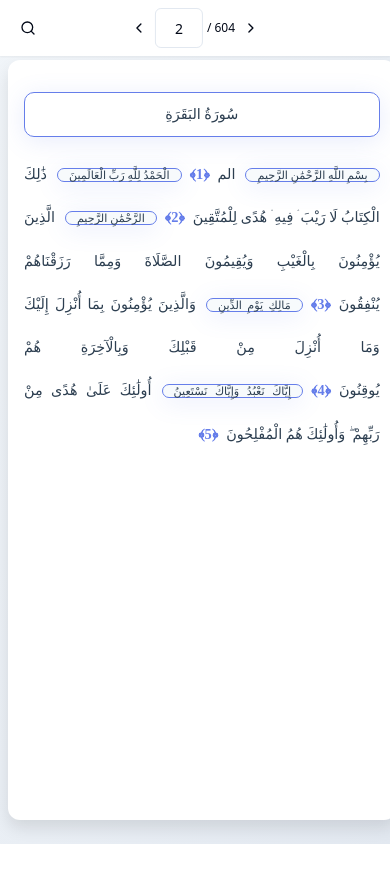
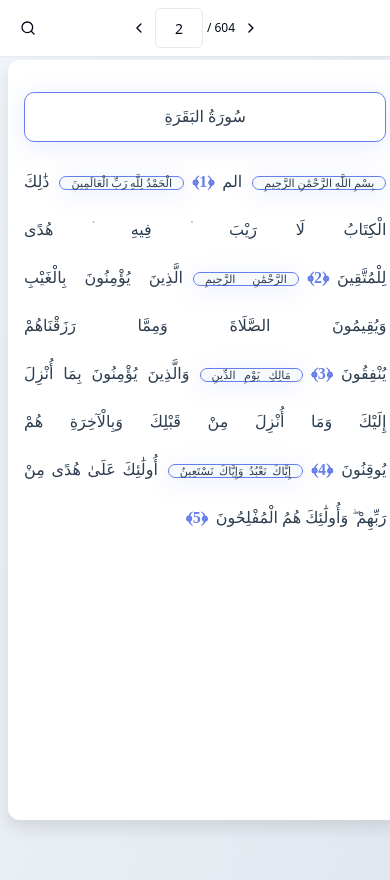
Before and after one commit to MrChaker/dar-sallam, a React (Vite) app: page / in a window 390 px wide. Before the commit the page ends 844 px from the top, so only its background shows below. Built offline with nearby package versions, Linux system fonts and the light colour scheme; a web font is replaced by a local one.

Commit message:
improve ui

```diff
--- a/src/App.css
+++ b/src/App.css
@@ -9,7 +9,7 @@
 .quran-page {
   max-width: 1000px;
   margin: auto;
-  margin-top: 60px;
+  margin-block: 60px;
   display: flex;
   flex-direction: column;
   align-items: end;
@@ -21,8 +21,6 @@
   background: white;
   border-radius: 12px;
   box-shadow: 0 8px 16px rgba(0, 0, 0, 0.1);
-  height: 90vh;
-  max-height: 90vh;
   overflow-y: auto;
   text-align: right;
   direction: rtl;
@@ -195,8 +193,10 @@
   }
 
   .verses {
-    font-size: 0.9rem;
+    font-size: 1rem;
     padding: 1rem;
+    height: 90vh;
+    max-height: 90vh;
   }
 
   .popup {
--- a/src/App.jsx
+++ b/src/App.jsx
@@ -4,7 +4,9 @@ import { quranApi } from './utils/api'
 import Sidebar from './components/sidebar'
 import { Button } from './components/ui/button'
 import { Input } from './components/ui/input'
-import { Search, ChevronLeft, ChevronRight } from 'lucide-react'
+import { Search as SearchIcon, ChevronLeft, ChevronRight } from 'lucide-react'
+import { Search } from './components/search'
+import SurahSelector from './components/surah-selector'
 
 function App() {
   const [pageNumber, setPageNumber] = useState(localStorage.getItem("pageNumber") ?? 2)
@@ -50,7 +52,7 @@ function App() {
           size="icon"
           onClick={() => setSidebarOpen(!sidebarOpen)}
         >
-          <Search className="h-6 w-6" />
+          <SearchIcon className="h-6 w-6" />
         </Button>
         <div className="flex items-center gap-1 absolute left-1/2 transform -translate-x-1/2">
           <Button
@@ -95,6 +97,12 @@ function App() {
       />
 
       <div className="quran-page">
+
+        <div className='hidden md:flex gap-2 my-8 w-full'>
+          <SurahSelector className='w-[25%]' setPageNumber={setPageNumber} />
+          <Search className='w-[75%]' setPageNumber={setPageNumber} setHighlightedVerse={setHighlightedVerse} />
+        </div>
+
         <div className="verses" ref={versesRef}>
           {page1 && pageData &&
             Object.keys(pageData).map((surah) => (
--- a/src/components/search.jsx
+++ b/src/components/search.jsx
@@ -1,10 +1,12 @@
 import { useState, useEffect } from 'react'
 import { quranApi } from '../utils/api'
 import { Input } from './ui/input'
+import { cn } from '../lib/utils'
 
 export const Search = ({
   setPageNumber,
-  setHighlightedVerse
+  setHighlightedVerse,
+  className
 }) => {
   const [searchQuery, setSearchQuery] = useState("")
   const [searchResults, setSearchResults] = useState([])
@@ -38,7 +40,7 @@ export const Search = ({
   }, [searchQuery])
 
   return (
-    <div className="w-full space-y-2">
+    <div className={cn("w-full space-y-2", className)}>
       <Input
         type="text"
         placeholder="ابحث عن آية أو كلمة..."
--- a/src/components/surah-selector.jsx
+++ b/src/components/surah-selector.jsx
@@ -1,8 +1,9 @@
 import { useState, useEffect } from 'react'
 import { quranApi } from '../utils/api'
 import { Select } from './ui/select'
+import { cn } from '../lib/utils'
 
-const SurahSelector = ({ setPageNumber }) => {
+const SurahSelector = ({ setPageNumber, className }) => {
   const [surahs, setSurahs] = useState([])
 
   useEffect(() => {
@@ -29,7 +30,7 @@ const SurahSelector = ({ setPageNumber }) => {
     <Select
       onChange={handleSurahChange}
       dir="rtl"
-      className="w-full"
+      className={cn("w-full", className)}
     >
       <option value="">السور</option>
       {surahs.map((surah, i) => (
```
